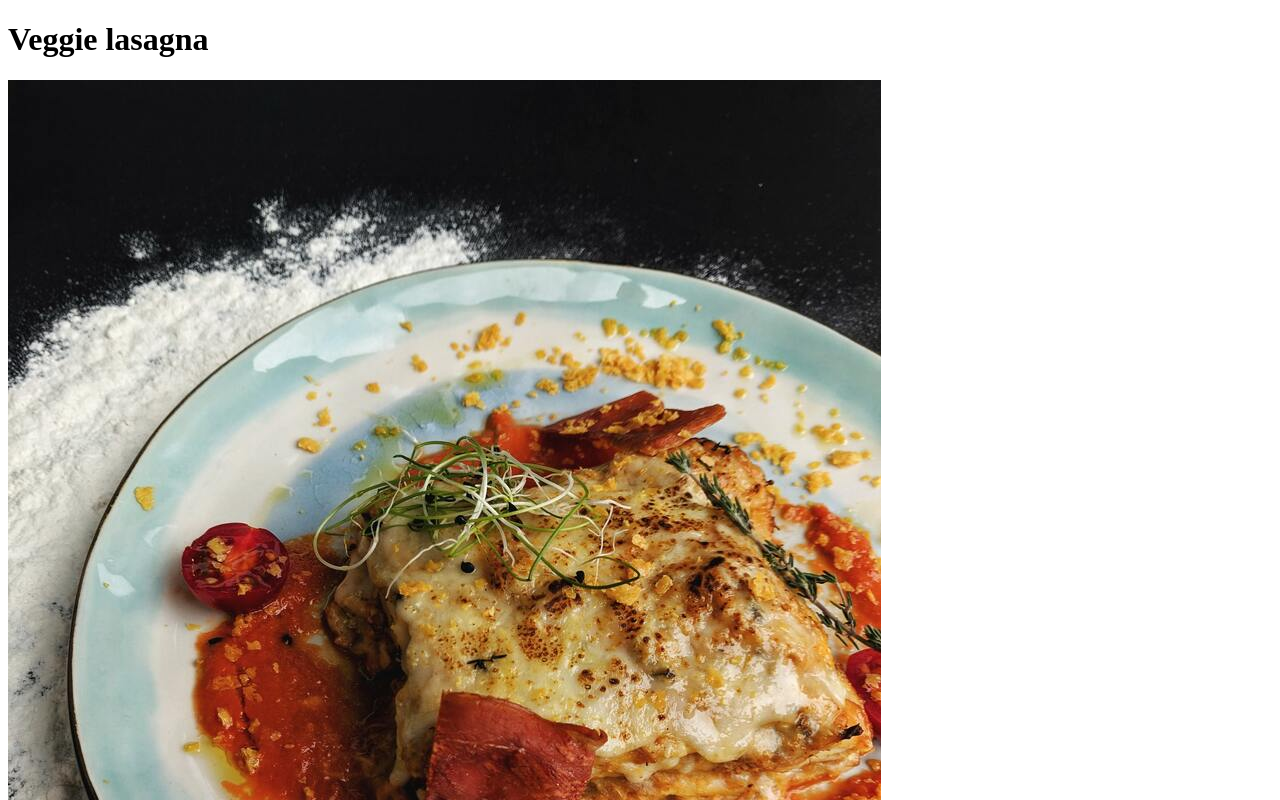
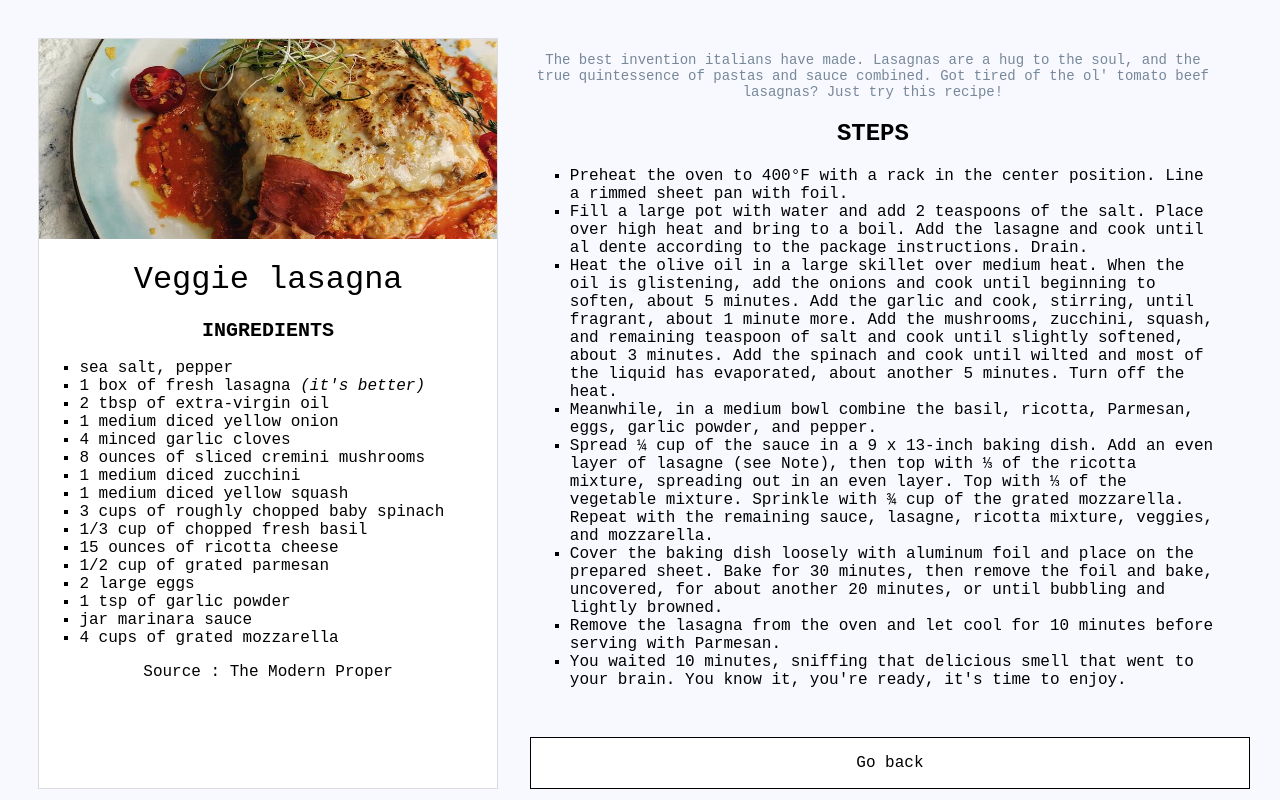
Before and after one commit to sugareva/odin-recipes, a plain HTML site: page recipes/lasagna.html in a window 1280 px wide. Shown: the top 800 px of the page. Drawn offline with Linux system fonts and the light colour scheme.

Commit message:
CSS styling added

```diff
--- a/recipes/lasagna.html
+++ b/recipes/lasagna.html
@@ -5,17 +5,17 @@
     <meta http-equiv="X-UA-Compatible" content="IE=edge">
     <meta name="viewport" content="width=device-width, initial-scale=1.0">
     <title>Recipe - Veggie lasagna</title>
+    <link rel="stylesheet" href="./styles.css">
 </head>
 <body>
+    <div class="boxedcontentleft">
+
+        <div class="box"><img src="../img/lasagna.jpg" alt="Professional picture of a lasagna plate"></div>
     <h1>Veggie lasagna</h1>
-    <img src="../img/lasagna.jpg" alt="Professional picture of a lasagna plate">
-    <h2>Description</h2>
-    <p>The best invention italians have made. Lasagnas are a hug to the soul, and the true quintessence of pastas and sauce combined.
-        Got tired of the ol' tomato beef lasagnas? Just try this recipe!
-    </p>
+
     <h2>Ingredients</h2>
     <ul>
-        <li>3 tsp of sea salt</li>
+        <li>sea salt, pepper</li>
         <li>1 box of fresh lasagna <em>(it's better)</em></li>
         <li>2 tbsp of extra-virgin oil</li>
         <li>1 medium diced yellow onion</li>
@@ -29,10 +29,15 @@
         <li>1/2 cup of grated parmesan</li>
         <li>2 large eggs</li>
         <li>1 tsp of garlic powder</li>
-        <li>1/4 tsp of freshly cracked black pepper</li>
         <li>jar marinara sauce</li>
         <li>4 cups of grated mozzarella</li>
     </ul>
+    <a href="https://themodernproper.com/vegetable-lasagna">Source : The Modern Proper</a>
+    </div>
+    <div class="boxedcontentright">
+    <p class="description">The best invention italians have made. Lasagnas are a hug to the soul, and the true quintessence of pastas and sauce combined.
+        Got tired of the ol' tomato beef lasagnas? Just try this recipe!
+    </p>
     <h2>Steps</h2>
     <ol>
         <li>Preheat the oven to 400°F with a rack in the center position. Line a rimmed sheet pan with foil.
@@ -49,14 +54,11 @@
             Sprinkle with ¾ cup of the grated mozzarella. Repeat with the remaining sauce, lasagne, ricotta mixture, veggies, and mozzarella.</li>
         <li>Cover the baking dish loosely with aluminum foil and place on the prepared sheet. Bake for 30 minutes, then remove the foil and bake,
             uncovered, for about another 20 minutes, or until bubbling and lightly browned. </li>
-        <li>Remove the lasagna from the oven and let cool for at least 5-10 minutes before serving with Parmesan alongside.</li>
+        <li>Remove the lasagna from the oven and let cool for 10 minutes before serving with Parmesan.</li>
         <li>You waited 10 minutes, sniffing that delicious smell that went to your brain. You know it, you're ready, it's time to enjoy.</li>
     </ol>
-    <ul>
-        <li><em><a href="https://themodernproper.com/vegetable-lasagna">Source : The Modern Proper</a></em></li>
-        <li><a href="../index.html">Go back</a></li>
-    </ul>
+    <a href="../index.html"><div class="button">Go back</div></a>
 
-
+    </div>
 </body>
 </html>
--- /dev/null
+++ b/recipes/styles.css
@@ -0,0 +1,72 @@
+body{
+    background-color: ghostwhite;
+    font-family: 'Courier New', Courier, monospace;
+    margin: 3% 5% 0 3%;
+    display: flex;
+    justify-content: center;
+}
+
+h1, p{
+    text-align: center;
+    font-weight: 100;
+}
+.boxedcontentleft h2{
+    font-weight: 600;
+    font-size: 20px;
+}
+.boxedcontentleft{
+    background-color: white;
+    border: 1px solid rgb(219, 219, 224);
+    width: 40%;
+    padding: 0 0 0.5em 0;
+    float: left;
+}
+
+.boxedcontentright{
+    margin-left: 2em;
+    width: 60%;
+
+
+}
+
+h2{
+    text-transform:uppercase;
+    text-align: center;
+}
+
+.box img{
+    display: block;
+    width: 100%;
+    height: 200px;
+    object-fit: cover;
+
+}
+
+
+.description{
+    font-size: 14px;
+    color: lightslategray;
+}
+
+li {
+    list-style: square;
+}
+
+.button{
+    width: 100%;
+    background-color: rgb(255, 255, 255);
+    padding: 1em;
+    margin-top: 3em;
+    text-align: center;
+    border: 1px solid black;
+}
+a{
+    color: rgb(0, 0, 0);
+    text-decoration: none;
+    text-align:center;
+    display:block;
+}
+
+.button:hover{
+    background-color: ghostwhite;
+}
--- /dev/null
+++ b/styles.css
@@ -0,0 +1,61 @@
+body{
+    background-color: ghostwhite;
+    font-family: 'Courier New', Courier, monospace;
+    margin: 5% 10% 0 10%;
+}
+h1, p, h6{
+    text-align: center;
+    font-weight: 100;
+}
+
+.boxedcontent{
+    background-color: white;
+    border: 1px solid rgb(219, 219, 224);
+    padding: 1em 3em 3em 3em;
+}
+
+.recipes{
+    display: flex;
+    justify-content: space-between;
+    margin-top: 5%;
+}
+.container{
+position: relative;
+width: 30%;
+height: 300px;
+}
+
+.image{
+    display: block;
+    object-fit: cover;
+    width: 100%;
+    height: 100%;
+
+}
+
+.overlay{
+    position: absolute;
+    top: 0;
+    height: 100%;
+    width: 100%;
+    opacity: 0;
+    transition: .5s ease;
+    background-color: black;
+
+}
+
+.container:hover .overlay{
+    opacity: 1;
+}
+
+.text a{
+    color: white;
+    font-size: 20px;
+    position: absolute;
+    text-align: center;
+    top: 50%;
+    left: 50%;
+    transform: translate(-50%,-50%);
+    text-decoration: none;
+
+}
```
Also changed, not shown: index.html (+33 -7 lines), recipes/chilli.html (+15 -12 lines), recipes/greencurry.html (+22 -18 lines), 1 other file.
